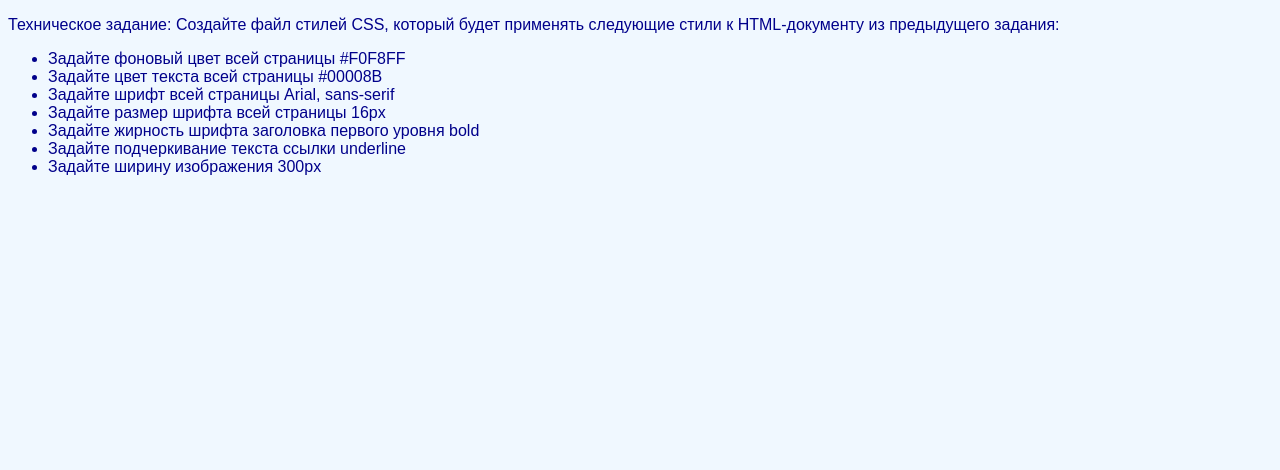
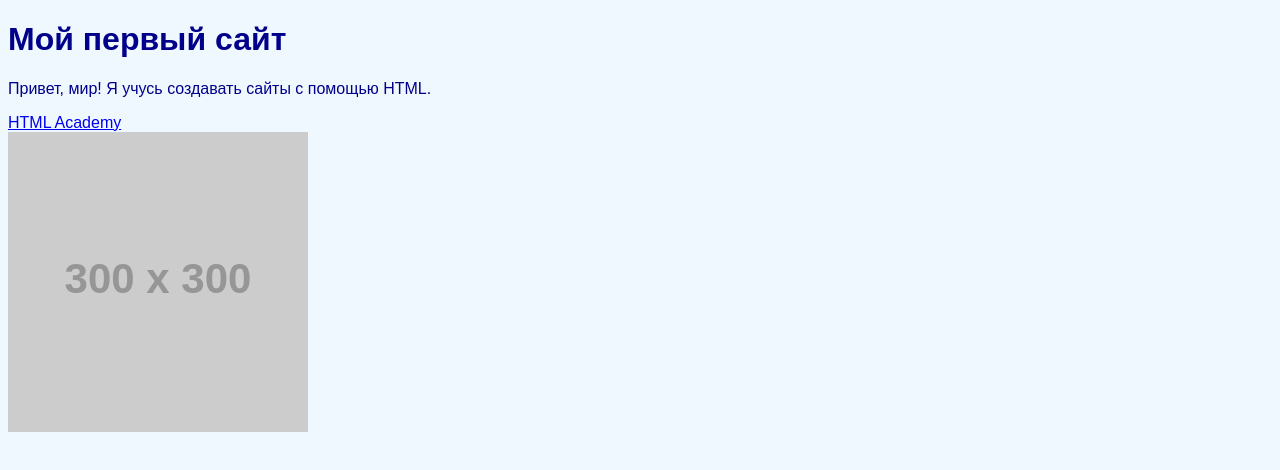
Before and after one commit to SerZubkov/synergy_html_css, a website: page projects/task_2/index.html in a window 1280 px wide. Drawn offline with Linux system fonts and the light colour scheme; placeholder pictures from the web are drawn by us.

Commit message:
fix task 2

```diff
--- a/projects/task_2/index.html
+++ b/projects/task_2/index.html
@@ -1,28 +1,18 @@
 <!DOCTYPE html>
-<html lang="кг">
+<html lang="ru">
 
 <head>
   <meta charset="UTF-8">
-  <meta name="viewport" content="width=device-width, initial-scale=1.0">
   <title>Практическое задание 2</title>
-  <link rel="stylesheet" href="styles.css"> <!-- Подключение CSS -->
+  <link rel="stylesheet" href="styles.css">
 </head>
 
 <body>
-  <!-- Описание задания -->
-  <p>
-    Техническое задание: Создайте файл стилей CSS, который будет применять
-    следующие стили к HTML-документу из предыдущего задания:
-  </p>
-  <ul>
-    <li>Задайте фоновый цвет всей страницы #F0F8FF</li>
-    <li>Задайте цвет текста всей страницы #00008B</li>
-    <li>Задайте шрифт всей страницы Arial, sans-serif</li>
-    <li>Задайте размер шрифта всей страницы 16px</li>
-    <li>Задайте жирность шрифта заголовка первого уровня bold</li>
-    <li>Задайте подчеркивание текста ссылки underline</li>
-    <li>Задайте ширину изображения 300px</li>
-  </ul>
+  <h1>Мой первый сайт</h1>
+  <p>Привет, мир! Я учусь создавать сайты с помощью HTML.</p>
+  <a href="https://htmlacademy.ru" target="_blank">HTML Academy</a>
+  <br>
+  <img src="https://via.placeholder.com/300" alt="Пример веб-страницы">
 </body>
 
 </html>
```
Also changed, not shown: projects/task_1/index.html (+0 -2 lines).
